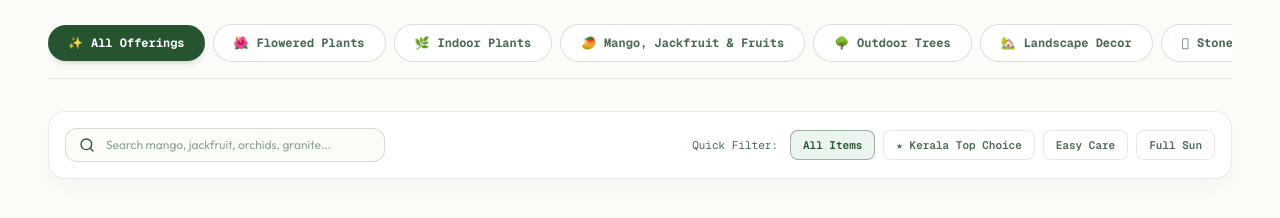
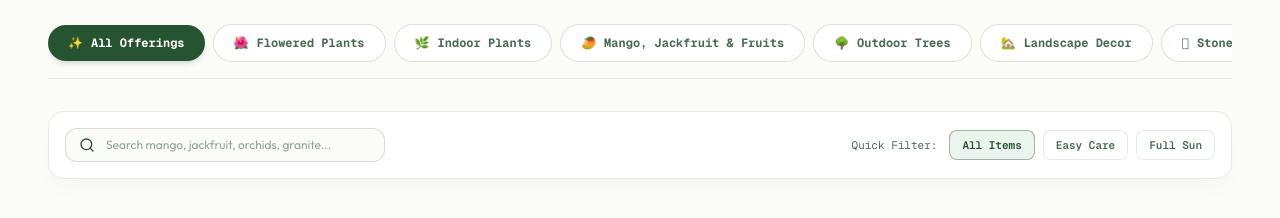
Before and after one commit to Bibinpeter/anna_agro_farm, a React (Vite) app: page / in a window 1280 px wide. Shown: the part 2180-2398 px from the top of the page. Built offline with nearby package versions, Linux system fonts and the light colour scheme.

Commit message:
Remove Kerala Top Choice quick filter chip from catalog search bar

```diff
--- a/src/components/CategoryShowcase.tsx
+++ b/src/components/CategoryShowcase.tsx
@@ -99,7 +99,6 @@ export const CategoryShowcase: React.FC<CategoryShowcaseProps> = ({ items = nurs
             <span className="font-mono text-[11px] text-[#4A6B53] mr-1 hidden md:inline">Quick Filter:</span>
             {[
               { id: 'all', label: 'All Items' },
-              { id: 'kerala', label: '★ Kerala Top Choice' },
               { id: 'easy', label: 'Easy Care' },
               { id: 'sun', label: 'Full Sun' },
             ].map((tag) => (
```
